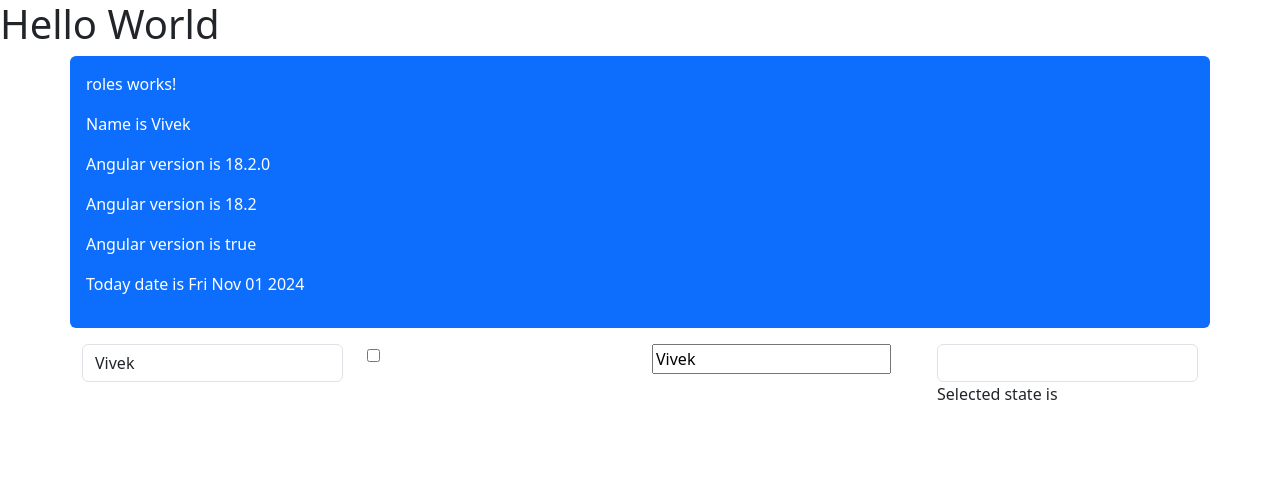
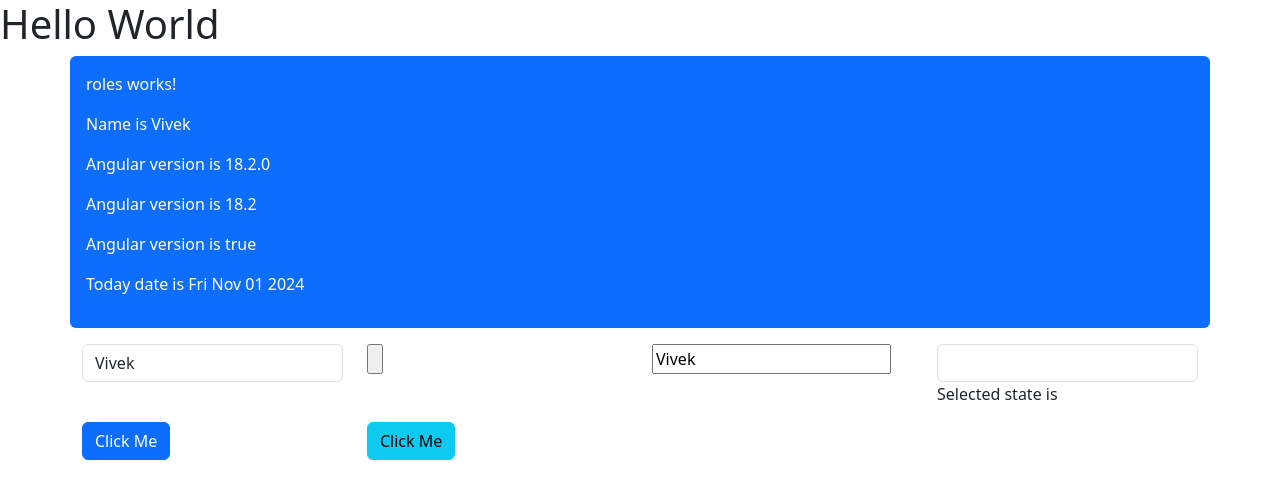
Before and after one commit to rahmanizum/learining_partner, an Angular app: page / in a window 1280 px wide. Shown: the top 498 px of the page. Built offline with nearby package versions, Linux system fonts and the light colour scheme.

Commit message:
event binding

```diff
--- a/src/app/components/roles/roles.component.html
+++ b/src/app/components/roles/roles.component.html
@@ -32,3 +32,12 @@
             <p>Selected state is {{selectedState}}</p>
     </div>
 </div>
+
+<div class="row">
+
+    <div class="col-3">
+        <button class="btn btn-primary" (click)="showWelcomeAlert()">Click Me</button>
+    </div>
+    <div class="col-3">
+        <button class="btn btn-info" (click)="showMessage('Welcome to Angular')">Click Me</button>
+</div>
--- a/src/app/components/roles/roles.component.ts
+++ b/src/app/components/roles/roles.component.ts
@@ -14,6 +14,13 @@
   version : number = 18.2;
   isActive : boolean = true;
   currentDate : Date = new Date();
-  inputType : string = "checkbox";
+  inputType : string = "button";
   selectedState : string = "";
+
+  showWelcomeAlert () {
+    alert("Welcome");
+  }
+  showMessage(message: string) {
+    alert(message);
+  }
 }
```
